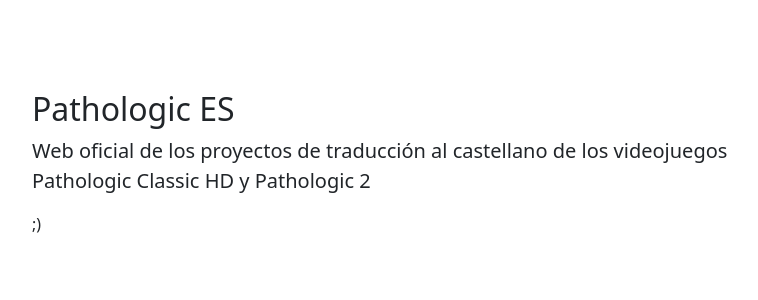
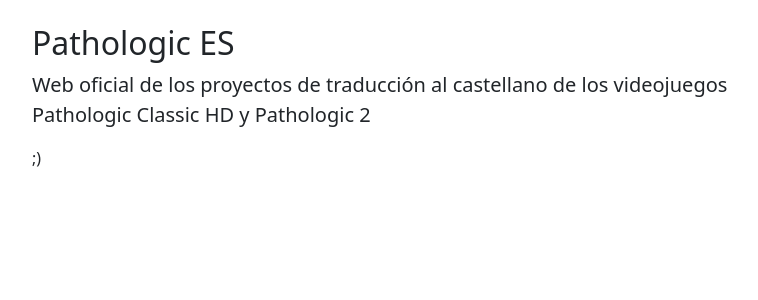
Before and after one commit to pathologic-es/pathologic-es.github.io, a Jekyll site: the page built from index.html, in a window 1280 px wide. Shown: the top 300 px of the page, without its empty margins (240-998 px from the left). Built offline with Jekyll 4.4.1, drawn with Linux system fonts in a browser that asks for light colours.

Commit message:
Update styles.css

```diff
--- a/assets/styles.css
+++ b/assets/styles.css
@@ -1,25 +1 @@
-/* MEDIA QUERIES */
-
-@media only screen and (min-width: 540px) {
-
-  body.default { margin: 2vh auto; }
-
-}
-
-@media only screen and (min-width: 720px) {
-
-  body.default { margin: 3vh auto; }
-
-}
-
-@media only screen and (min-width: 960px) {
-
-  body.default { margin: 7vh auto; }
-
-}
-
-@media only screen and (min-width: 1140px) {
-
-  body.default { margin: 10vh auto; }
-
-}
+body.default { margin: calc(1.1em + 0.5vw) auto; }
```
